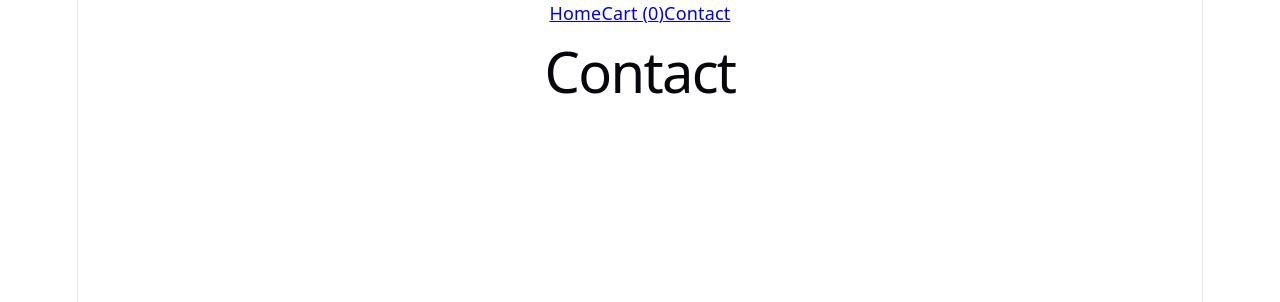
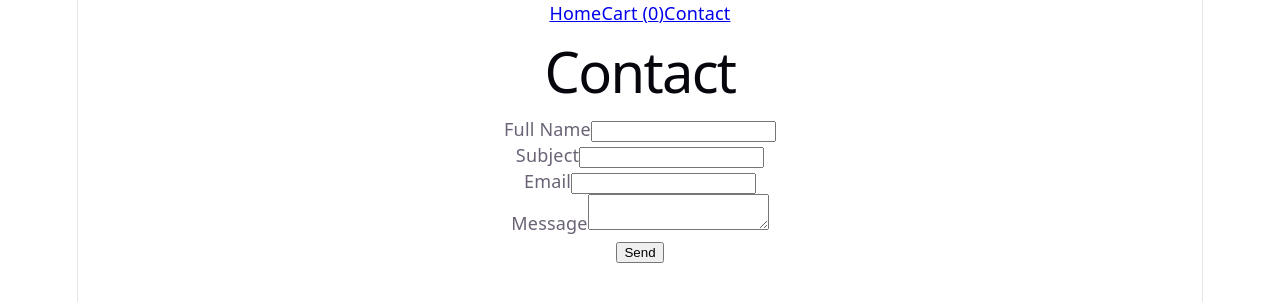
Before and after one commit to Bjelland14/js-frameworks-ca, a React (Vite) app: page /contact in a window 1280 px wide. Shown: the top 302 px of the page. Built offline with nearby package versions, Linux system fonts and the light colour scheme.

Commit message:
Set up Cart

```diff
--- a/src/App.tsx
+++ b/src/App.tsx
@@ -5,7 +5,7 @@ import Product from "./pages/Product";
 import Cart from "./pages/Cart";
 import Contact from "./pages/Contact";
 import CheckoutSuccess from "./pages/CheckoutSuccess";
-import { CartProvider } from "./context/CartContext";
+import { CartProvider } from "./context/CartProvider";
 
 function App() {
   return (
--- /dev/null
+++ b/src/context/CartContext.ts
@@ -0,0 +1,13 @@
+import { createContext } from "react";
+import type { CartItem } from "../types/CartItem";
+import type { Product } from "../types/Product";
+
+export interface CartContextType {
+  cart: CartItem[];
+  addToCart: (product: Product) => void;
+  removeFromCart: (id: string) => void;
+  updateQuantity: (id: string, quantity: number) => void;
+  clearCart: () => void;
+}
+
+export const CartContext = createContext<CartContextType | null>(null);
--- a/src/context/CartContext.tsx
+++ /dev/null
@@ -1,29 +0,0 @@
-import { createContext, useState } from "react";
-import type { ReactNode } from "react";
-import type { CartItem } from "../types/CartItem";
-import type { Product } from "../types/Product";
-
-interface CartContextType {
-  cart: CartItem[];
-  addToCart: (product: Product) => void;
-}
-
-export const CartContext = createContext<CartContextType | null>(null);
-
-interface CartProviderProps {
-  children: ReactNode;
-}
-
-export function CartProvider({ children }: CartProviderProps) {
-  const [cart, setCart] = useState<CartItem[]>([]);
-
-  function addToCart(product: Product) {
-    setCart([...cart, { product, quantity: 1 }]);
-  }
-
-  return (
-    <CartContext.Provider value={{ cart, addToCart }}>
-      {children}
-    </CartContext.Provider>
-  );
-}
--- /dev/null
+++ b/src/context/CartProvider.tsx
@@ -0,0 +1,65 @@
+import { useState } from "react";
+import type { ReactNode } from "react";
+import type { CartItem } from "../types/CartItem";
+import type { Product } from "../types/Product";
+import { CartContext } from "./CartContext";
+
+interface CartProviderProps {
+  children: ReactNode;
+}
+
+export function CartProvider({ children }: CartProviderProps) {
+  const [cart, setCart] = useState<CartItem[]>([]);
+
+  function addToCart(product: Product) {
+    const existingItem = cart.find((item) => item.product.id === product.id);
+
+    if (existingItem) {
+      setCart(
+        cart.map((item) => {
+          if (item.product.id === product.id) {
+            return { ...item, quantity: item.quantity + 1 };
+          }
+
+          return item;
+        })
+      );
+    } else {
+      setCart([...cart, { product, quantity: 1 }]);
+    }
+  }
+
+  function removeFromCart(id: string) {
+    setCart(cart.filter((item) => item.product.id !== id));
+  }
+
+  function updateQuantity(id: string, quantity: number) {
+    setCart(
+      cart.map((item) => {
+        if (item.product.id === id) {
+          return { ...item, quantity };
+        }
+
+        return item;
+      })
+    );
+  }
+
+  function clearCart() {
+    setCart([]);
+  }
+
+  return (
+    <CartContext.Provider
+      value={{
+        cart,
+        addToCart,
+        removeFromCart,
+        updateQuantity,
+        clearCart,
+      }}
+    >
+      {children}
+    </CartContext.Provider>
+  );
+}
--- a/src/pages/Cart.tsx
+++ b/src/pages/Cart.tsx
@@ -1,5 +1,68 @@
+import { useContext } from "react";
+import { useNavigate } from "react-router-dom";
+import { CartContext } from "../context/CartContext";
+
 function Cart() {
-  return <h1>Cart</h1>;
+  const cartContext = useContext(CartContext);
+  const navigate = useNavigate();
+
+  if (!cartContext) {
+    return <p>Cart not available.</p>;
+  }
+
+  const { cart, removeFromCart, updateQuantity, clearCart } = cartContext;
+
+  const total = cart.reduce((sum, item) => {
+    return sum + item.product.discountedPrice * item.quantity;
+  }, 0);
+
+  function handleCheckout() {
+    clearCart();
+    navigate("/checkout-success");
+  }
+
+  return (
+    <main>
+      <h1>Cart</h1>
+
+      {cart.length === 0 ? (
+        <p>Your cart is empty.</p>
+      ) : (
+        <>
+          {cart.map((item) => (
+            <div key={item.product.id}>
+              <h2>{item.product.title}</h2>
+
+              <p>{item.product.discountedPrice} NOK</p>
+
+              <label>
+                Quantity:
+                <input
+                  type="number"
+                  min="1"
+                  value={item.quantity}
+                  onChange={(event) =>
+                    updateQuantity(
+                      item.product.id,
+                      Number(event.target.value)
+                    )
+                  }
+                />
+              </label>
+
+              <button onClick={() => removeFromCart(item.product.id)}>
+                Remove
+              </button>
+            </div>
+          ))}
+
+          <h2>Total: {total.toFixed(2)} NOK</h2>
+
+          <button onClick={handleCheckout}>Checkout</button>
+        </>
+      )}
+    </main>
+  );
 }
 
 export default Cart;
--- a/src/pages/CheckoutSuccess.tsx
+++ b/src/pages/CheckoutSuccess.tsx
@@ -1,5 +1,10 @@
 function CheckoutSuccess() {
-  return <h1>Checkout Success</h1>;
+  return (
+    <main>
+      <h1>Order successful!</h1>
+      <p>Thank you for your purchase.</p>
+    </main>
+  );
 }
 
 export default CheckoutSuccess;
--- a/src/pages/Contact.tsx
+++ b/src/pages/Contact.tsx
@@ -1,5 +1,98 @@
+import { useState } from "react";
+
 function Contact() {
-  return <h1>Contact</h1>;
+  const [fullName, setFullName] = useState("");
+  const [subject, setSubject] = useState("");
+  const [email, setEmail] = useState("");
+  const [message, setMessage] = useState("");
+
+  const [errors, setErrors] = useState<string[]>([]);
+
+  function handleSubmit(event: React.FormEvent<HTMLFormElement>) {
+    event.preventDefault();
+
+    const newErrors: string[] = [];
+    const emailPattern = /^[^\s@]+@[^\s@]+\.[^\s@]+$/;
+
+    if (fullName.trim().length < 3) {
+      newErrors.push("Full name must be at least 3 characters.");
+    }
+
+    if (subject.trim().length < 3) {
+      newErrors.push("Subject must be at least 3 characters.");
+    }
+
+    if (!emailPattern.test(email)) {
+      newErrors.push("Please enter a valid email.");
+    }
+
+    if (message.trim().length < 10) {
+      newErrors.push("Message must be at least 10 characters.");
+    }
+
+    setErrors(newErrors);
+
+    if (newErrors.length === 0) {
+      alert("Message sent!");
+    }
+  }
+
+  return (
+    <main>
+      <h1>Contact</h1>
+
+      <form onSubmit={handleSubmit}>
+        <div>
+          <label htmlFor="fullName">Full Name</label>
+          <input
+            id="fullName"
+            type="text"
+            value={fullName}
+            onChange={(event) => setFullName(event.target.value)}
+          />
+        </div>
+
+        <div>
+          <label htmlFor="subject">Subject</label>
+          <input
+            id="subject"
+            type="text"
+            value={subject}
+            onChange={(event) => setSubject(event.target.value)}
+          />
+        </div>
+
+        <div>
+          <label htmlFor="email">Email</label>
+          <input
+            id="email"
+            type="email"
+            value={email}
+            onChange={(event) => setEmail(event.target.value)}
+          />
+        </div>
+
+        <div>
+          <label htmlFor="message">Message</label>
+          <textarea
+            id="message"
+            value={message}
+            onChange={(event) => setMessage(event.target.value)}
+          />
+        </div>
+
+        <button type="submit">Send</button>
+      </form>
+
+      {errors.length > 0 && (
+        <div>
+          {errors.map((error) => (
+            <p key={error}>{error}</p>
+          ))}
+        </div>
+      )}
+    </main>
+  );
 }
 
 export default Contact;
--- a/src/pages/Product.tsx
+++ b/src/pages/Product.tsx
@@ -28,7 +28,7 @@ function Product() {
   const hasDiscount = product.discountedPrice < product.price;
 
   function handleAddToCart() {
-    if (cartContext) {
+    if (cartContext && product) {
       cartContext.addToCart(product);
     }
   }
```
